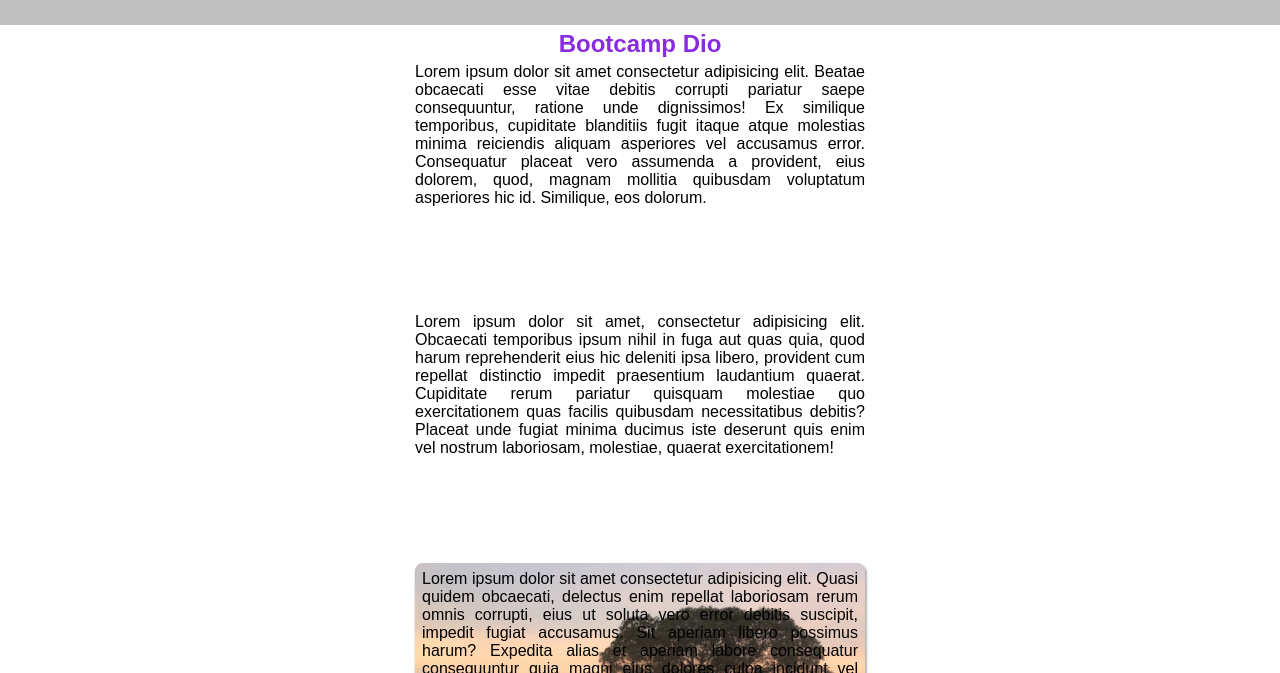
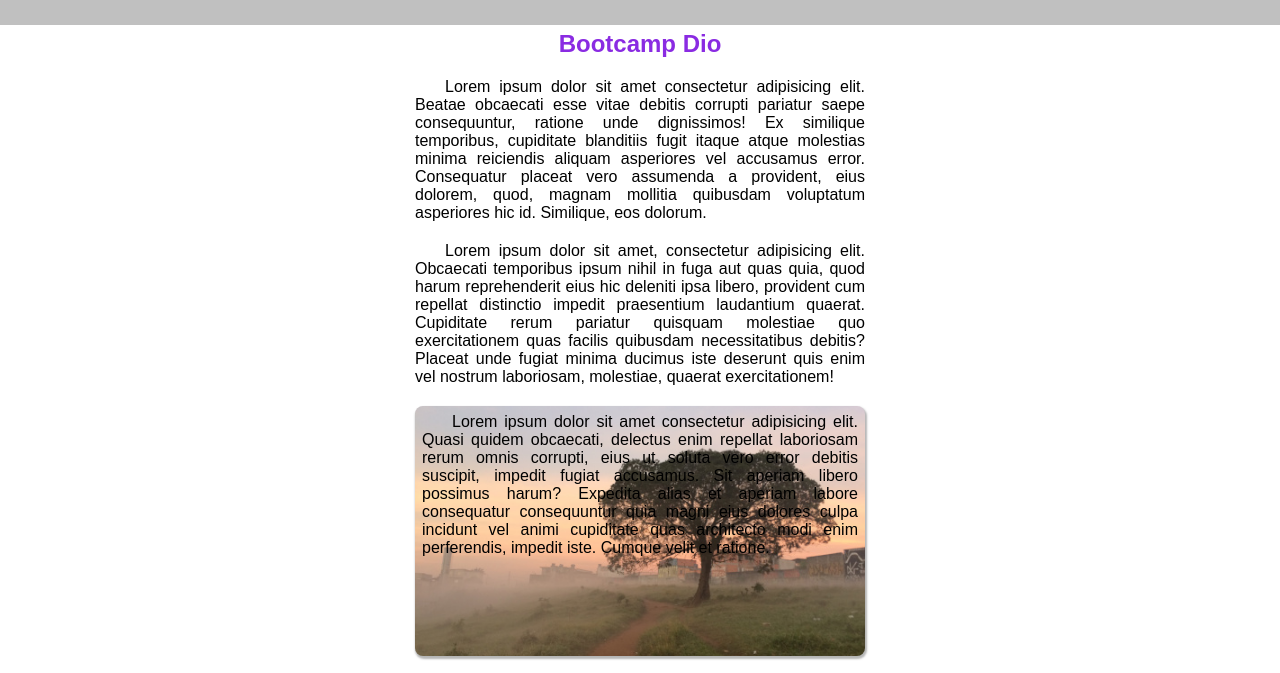
Before and after one commit to thiagodivclass/dio-github-desafio, a plain HTML site: page intro-html-css/index.html in a window 1280 px wide. Shown: the part 55-728 px from the top of the page. Drawn offline with Linux system fonts and the light colour scheme.

Commit message:
Ajustes de parágrafos

```diff
--- a/intro-html-css/Styles/style.css
+++ b/intro-html-css/Styles/style.css
@@ -23,7 +23,7 @@ main h2 {
     width: 450px;
     height: 250px;
     text-align: justify;
-    margin: auto;
+    margin:15px auto;
     padding: 7px;
     background-color:#fff;
     background-image: url(../Imagens/img1.JPEG);
@@ -37,8 +37,8 @@ main h2 {
 
  main p {
     width: 450px;
-    height: 250px;
+    text-indent: 30px;
     text-align: justify;
-    margin: auto;
+    margin:20px auto;
 
  }
```
